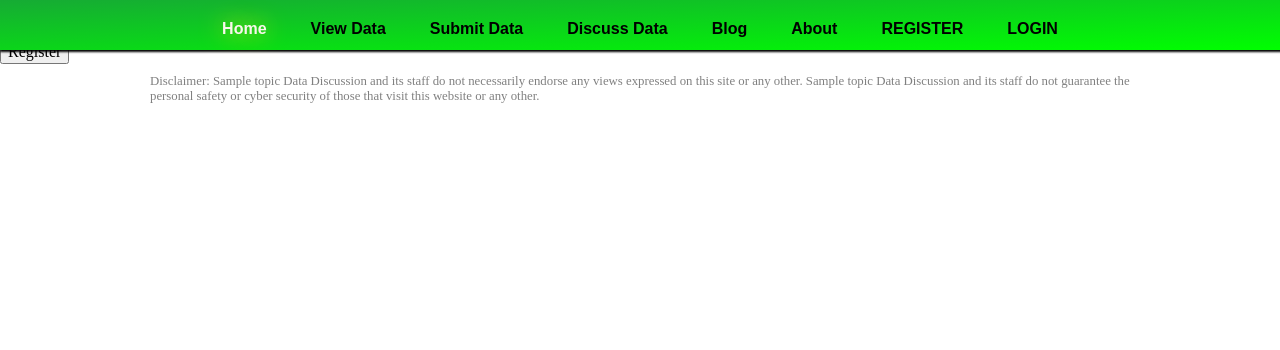
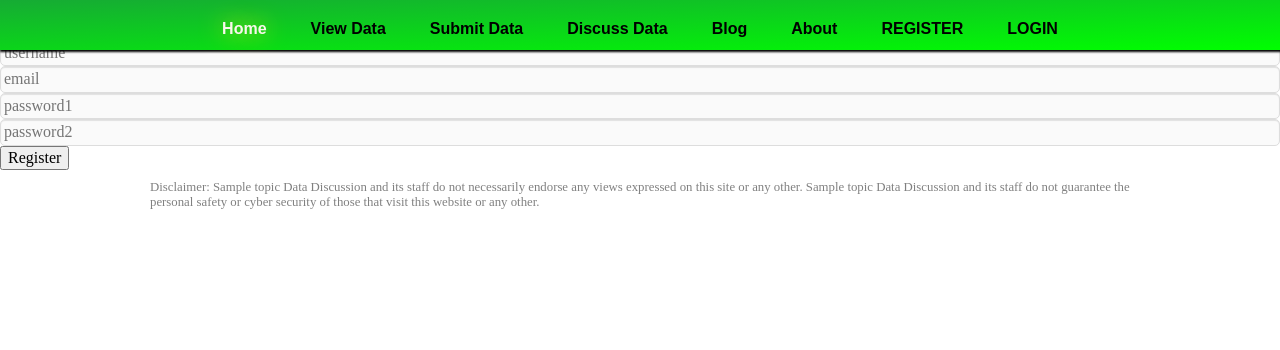
Before and after one commit to DanielJDufour/datadiscussion, a Django app: template datadiscussion/dataportal/templates/dataportal/register.html in a window 1280 px wide. Shown: the top 350 px of the page. Run offline with Django 3.2, Linux system fonts and the light colour scheme; the template is opened without the code that fills it: most values are stand-ins (such as "Sample title", 1, 10 or a date in 2020); some libraries are stand-ins or nearby versions.

Commit message:
Update register.html

```diff
--- a/datadiscussion/dataportal/templates/dataportal/register.html
+++ b/datadiscussion/dataportal/templates/dataportal/register.html
@@ -2,7 +2,14 @@
 
 {% block content %}
 <form method="post" action=".">{% csrf_token %}
-{{ form }}
-<input type="submit" value="Register" />
+  <input type="text" name="username" value="" required="" placeholder="username" maxlength="100">
+  </br>
+  <input type="text" name="email" value="" required="" placeholder="email" maxlength="100">
+  </br>
+  <input type="text" name="password1" value="" required="" placeholder="password1" maxlength="100">
+  </br>
+  <input type="text" name="password2" value="" required="" placeholder="password2" maxlength="100">
+  </br>
+  <input type="submit" value="Register" />
 </form>
 {% endblock %}
```
